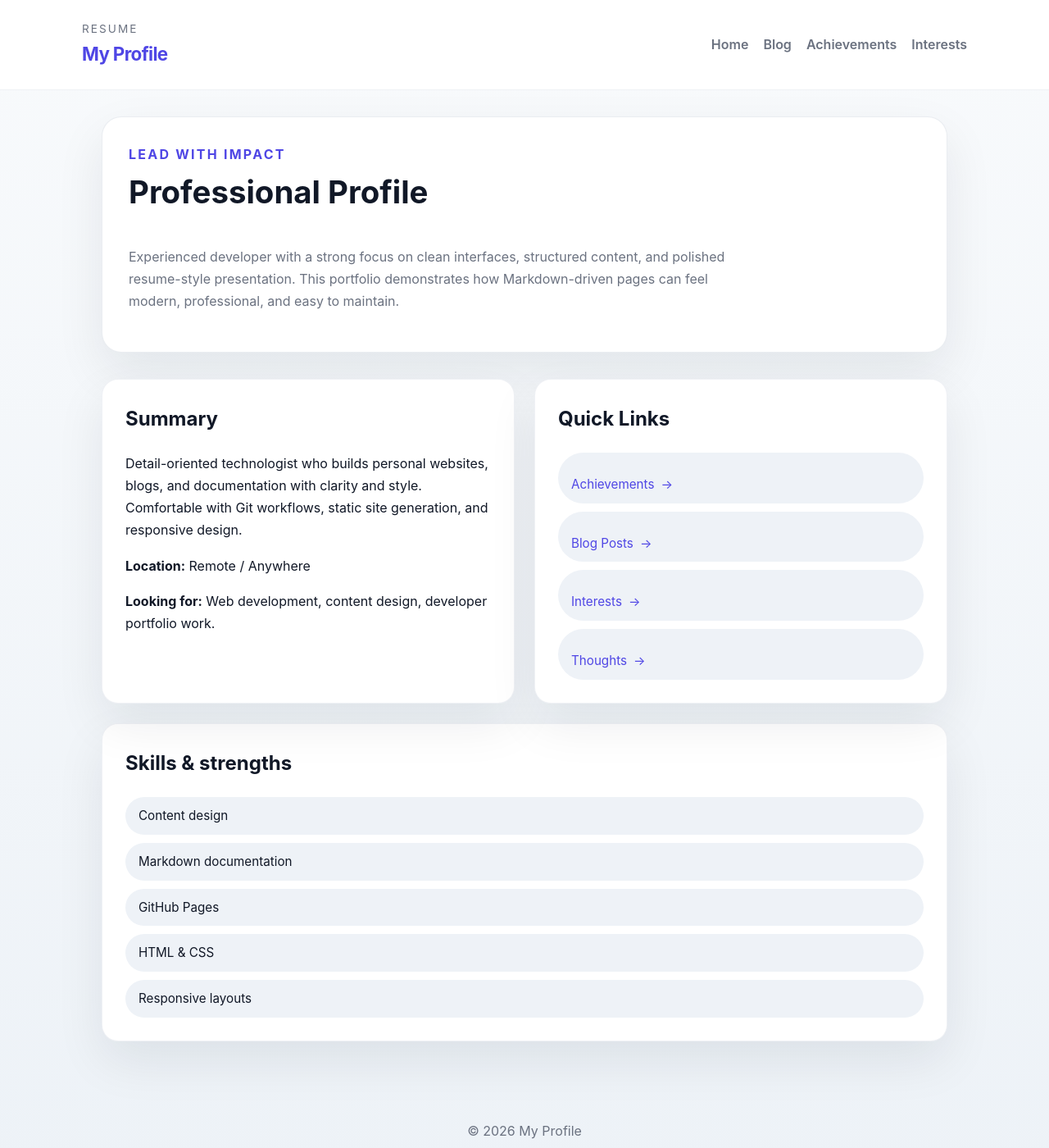
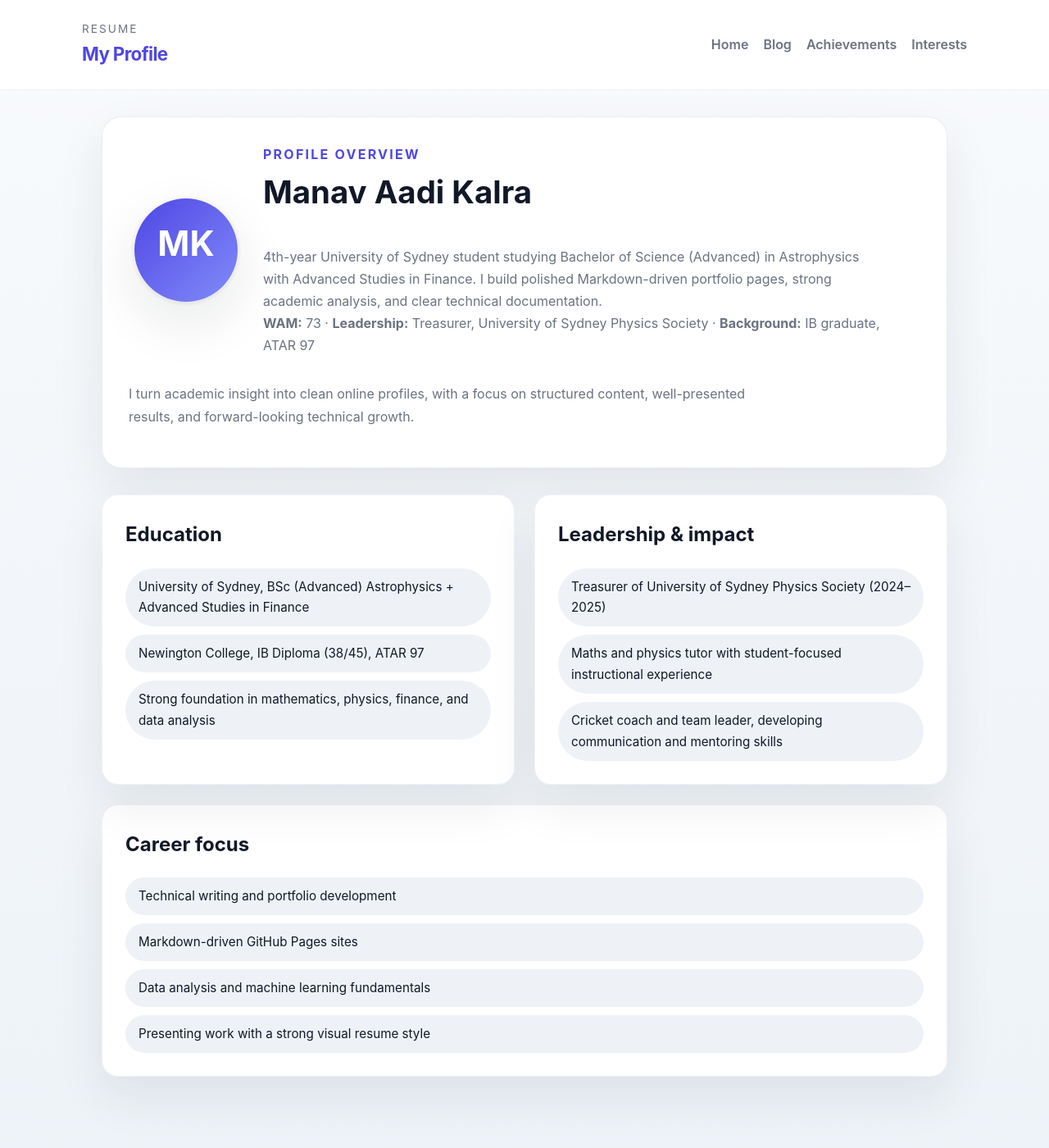
Before and after one commit to MartinKalories/manavkalra, a Jekyll site: the page built from index.md, in a window 1280 px wide and 1400 px high. Shown: the whole window at 82% size. Built offline with Jekyll 4.4.1, drawn with Linux system fonts in a browser that asks for light colours.

Commit message:
Update homepage with CV profile details and add rounded profile placeholder

```diff
--- a/assets/css/style.css
+++ b/assets/css/style.css
@@ -87,6 +87,44 @@ main {
   max-width: 1080px;
   margin: 32px auto 64px;
   padding: 0 24px;
+}
+
+.hero {
+  display: grid;
+  gap: 24px;
+  align-items: center;
+  grid-template-columns: auto 1fr;
+  margin-bottom: 32px;
+}
+
+.avatar {
+  width: 140px;
+  height: 140px;
+  border-radius: 50%;
+  overflow: hidden;
+  flex-shrink: 0;
+  box-shadow: var(--shadow);
+  background: #ffffff;
+}
+
+.avatar img {
+  width: 100%;
+  height: 100%;
+  object-fit: cover;
+  display: block;
+}
+
+.hero-copy {
+  min-width: 0;
+}
+
+.hero-copy h1 {
+  margin-top: 0;
+}
+
+.hero-copy p {
+  color: var(--muted);
+  margin: 0;
 }
 
 .page-intro {
--- a/index.md
+++ b/index.md
@@ -4,37 +4,47 @@ title: Home
 ---
 
 <section class="page-intro">
-  <p style="margin:0; color:#4f46e5; font-weight:700; letter-spacing:0.14em; text-transform:uppercase;">Lead with impact</p>
-  <h1>Professional Profile</h1>
-  <p>Experienced developer with a strong focus on clean interfaces, structured content, and polished resume-style presentation. This portfolio demonstrates how Markdown-driven pages can feel modern, professional, and easy to maintain.</p>
+  <div class="hero">
+    <div class="avatar">
+      <img src="{{ site.baseurl }}/assets/profile.svg" alt="Profile placeholder" />
+    </div>
+    <div class="hero-copy">
+      <p style="margin:0; color:#4f46e5; font-weight:700; letter-spacing:0.14em; text-transform:uppercase;">Profile overview</p>
+      <h1>Manav Aadi Kalra</h1>
+      <p>4th-year University of Sydney student studying Bachelor of Science (Advanced) in Astrophysics with Advanced Studies in Finance. I build polished Markdown-driven portfolio pages, strong academic analysis, and clear technical documentation.</p>
+      <p><strong>WAM:</strong> 73 · <strong>Leadership:</strong> Treasurer, University of Sydney Physics Society · <strong>Background:</strong> IB graduate, ATAR 97</p>
+    </div>
+  </div>
+
+  <p>I turn academic insight into clean online profiles, with a focus on structured content, well-presented results, and forward-looking technical growth.</p>
 </section>
 
 <div class="resume-grid">
   <section class="card">
-    <h2>Summary</h2>
-    <p>Detail-oriented technologist who builds personal websites, blogs, and documentation with clarity and style. Comfortable with Git workflows, static site generation, and responsive design.</p>
-    <p><strong>Location:</strong> Remote / Anywhere</p>
-    <p><strong>Looking for:</strong> Web development, content design, developer portfolio work.</p>
+    <h2>Education</h2>
+    <ul class="skills-list">
+      <li>University of Sydney, BSc (Advanced) Astrophysics + Advanced Studies in Finance</li>
+      <li>Newington College, IB Diploma (38/45), ATAR 97</li>
+      <li>Strong foundation in mathematics, physics, finance, and data analysis</li>
+    </ul>
   </section>
 
   <section class="card">
-    <h2>Quick Links</h2>
+    <h2>Leadership &amp; impact</h2>
     <ul class="skills-list">
-      <li><a class="section-link" href="{{ site.baseurl }}/achievements/">Achievements</a></li>
-      <li><a class="section-link" href="{{ site.baseurl }}/blog/">Blog Posts</a></li>
-      <li><a class="section-link" href="{{ site.baseurl }}/interests/">Interests</a></li>
-      <li><a class="section-link" href="{{ site.baseurl }}/thoughts/">Thoughts</a></li>
+      <li>Treasurer of University of Sydney Physics Society (2024–2025)</li>
+      <li>Maths and physics tutor with student-focused instructional experience</li>
+      <li>Cricket coach and team leader, developing communication and mentoring skills</li>
     </ul>
   </section>
 </div>
 
 <section class="card" style="margin-top:24px;">
-  <h2>Skills &amp; strengths</h2>
+  <h2>Career focus</h2>
   <ul class="skills-list">
-    <li>Content design</li>
-    <li>Markdown documentation</li>
-    <li>GitHub Pages</li>
-    <li>HTML & CSS</li>
-    <li>Responsive layouts</li>
+    <li>Technical writing and portfolio development</li>
+    <li>Markdown-driven GitHub Pages sites</li>
+    <li>Data analysis and machine learning fundamentals</li>
+    <li>Presenting work with a strong visual resume style</li>
   </ul>
 </section>
```
Also changed, not shown: assets/profile.svg (added), 1 other file.
